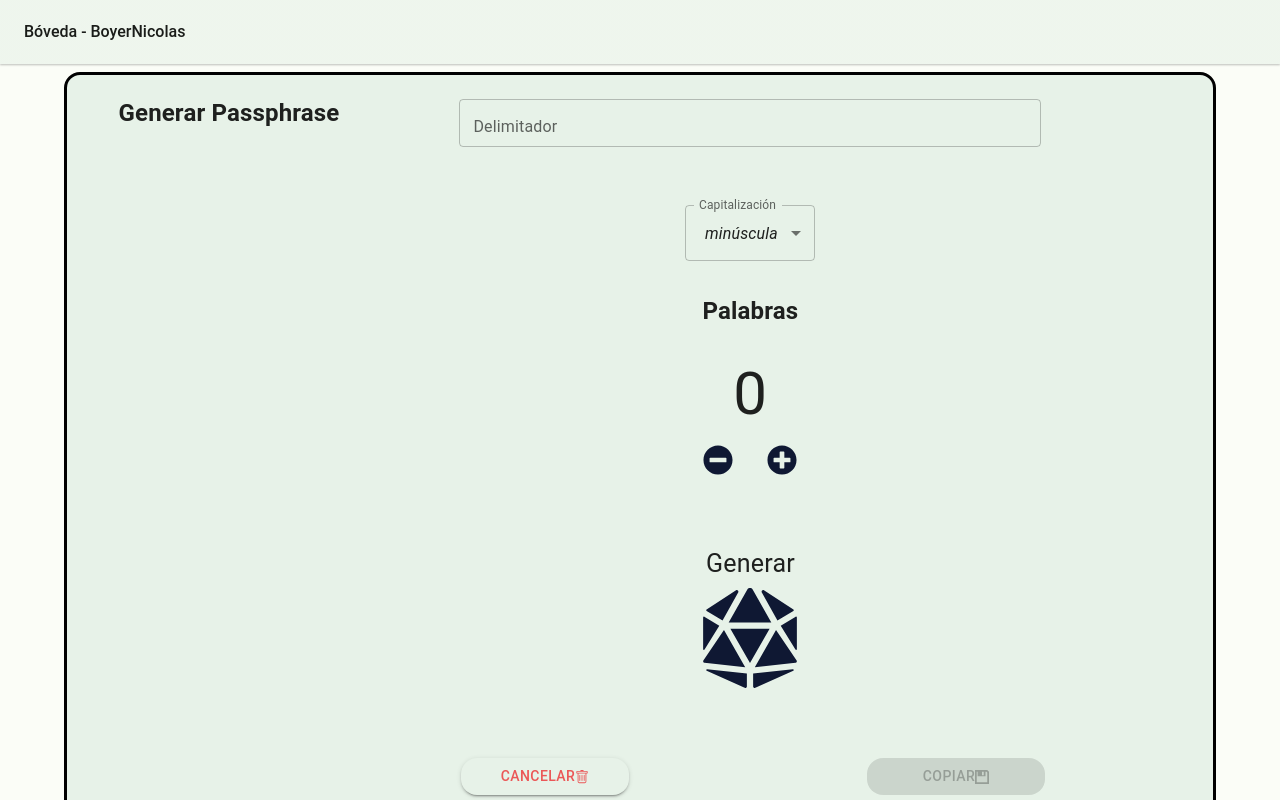
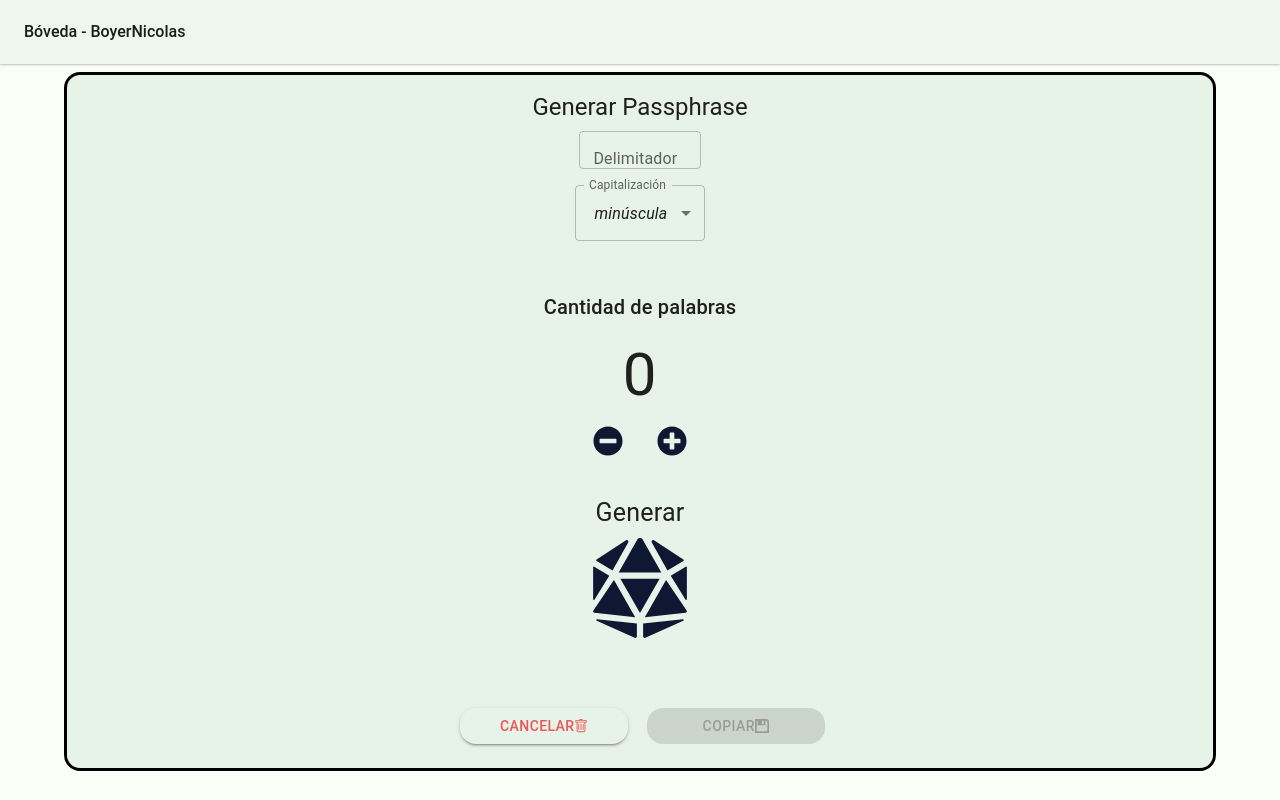
Before and after one commit to bringol/econokey-frontend, a React (Create React App) app: page /new-passphrase in a window 1280 px wide. Built offline with nearby package versions, Linux system fonts and the light colour scheme.

Commit message:
Update Passphrase.js

```diff
--- a/src/Components/Passphrase.js
+++ b/src/Components/Passphrase.js
@@ -56,20 +56,22 @@ const useStyles = makeStyles((theme) => ({
     color: 'red'
   },
 
-
 }));
 
 const Passphrase = (navigate) => {
 
   const { setTopbar, setFilterButton } = React.useContext(AppContext);
-
+  const [passwordToCopy, setPasswordToCopy] = useState('Carpeta%Sombra%Hito%Tropical%Trece%Himno');
 
   useEffect(() => {
     setTopbar(true);
     setFilterButton(false);
   }, []);
 
-
+  //Carpeta%Sombra%Hito%Tropical%Trece%Himno
+  const handlePasswordToCopy = (event) => {
+    setPasswordToCopy(event.target.value);
+}
   const classes = useStyles();
 
   const handleSubmit = event => {
@@ -82,6 +84,15 @@ const Passphrase = (navigate) => {
 
 
   }
+
+  const copyToClipboard = (e) => {
+    this.textArea.select();
+    document.execCommand('copy');
+    // This is just personal preference.
+    // I prefer to not show the whole text area selected.
+    e.target.focus();
+    this.setState({ copySuccess: 'Copied!' });
+  };
 
 
   // const getNum2 = event => {
@@ -135,38 +146,41 @@ function restar() {
         // sx={{ borderRadius: '16px', borderColor: 'black',display: 'flex', justifyContent: 'center' }}
          >
 
-           <h2>Generar Passphrase</h2>
+
           <form  autoComplete="off" noValidate onSubmit={handleSubmit}>
             <Grid item xs={12} >
                 <Box
                 //style={{borderStyle:"solid"}}
 
                 sx={{
-                  mt: 3,
-                  paddingRight:15,
-                  paddingLeft:15,
+                  mt: 2,
+                  alignItems: 'flex-start',
+                  paddingRight:5,
+                  paddingLeft:5,
                   marginBottom: "50px",
                 }}
                 >
-                    <TextField  inputProps={{maxLength: 1,  style: {textAlign: 'center',fontSize: 40.0, height: 15.0}}}
+
+                    <Typography variant="h5" gutterBottom component="div">
+                    Generar Passphrase
+                    </Typography>
+
+                        <TextField  inputProps={{maxLength: 1,  style: {textAlign: 'center',fontSize: 20.0, height: 5.0}}}
 
                           name="delimitador"
                           label="Delimitador"
                           color="secondary"
-                      size="large"
+                          size="normal"
+                          style = {{justifyContent:'center',width: '40%'}}
                           //autoWidth
                           //onChange={e => setDelim(e.target.value)}
                           onChange={handleChange("delimitador")}
 
 
                           />
-                </Box>
-            </Grid>
 
-            <Grid item xs={12}>
-                <Box mt={3}>
-
-                      <FormControl sx={{ m: 1, minWidth: 130 }}>
+                      <br/>
+                      <FormControl sx={{mt:2,mb:0, minWidth: 130 }}>
                         <InputLabel id="dropdown">Capitalización</InputLabel>
                         <Select
                           labelId="dropdown"
@@ -190,12 +204,23 @@ function restar() {
                 </Box>
             </Grid>
 
-                {/* <Contador/> */}
 
-            <Grid item xs={12}>
-                <Box mt={3}>
-                <div>
-                  <h2>Palabras</h2>
+
+            <Grid item xs={12} >
+                <Box
+                sx={{
+                  mt: 0,
+                  paddingRight:5,
+                  paddingLeft:5,
+
+
+                }}
+                >
+
+                <Typography variant="h6" gutterBottom component="div">
+                    Cantidad de palabras
+                </Typography>
+
                   <Typography sx={{ fontSize: 60 }}>
                     {num}
                   </Typography>
@@ -214,13 +239,13 @@ function restar() {
                        <FaPlusCircle/>
                     </Button>
 
-                </div>
+
                 </Box>
               </Grid>
 
                 {/* DAAAADDOOOO */}
               <Grid item xs={12} >
-                  <Typography sx={{ fontSize: 25,mt:8}}>
+                  <Typography sx={{ fontSize: 25,mt:4}}>
                     Generar
                   </Typography>
                   <Button
@@ -329,7 +354,6 @@ function restar() {
                             variant="contained"
                             sx={{color:"#0F1833", backgroundColor: "#D3E8D3",borderRadius: '16px', paddingX:7}}
                             disabled={disable}
-
                         >
                     Copiar <ImFloppyDisk />
                     </Button>
```
Lines whose indentation alone changed are shown as unchanged.
